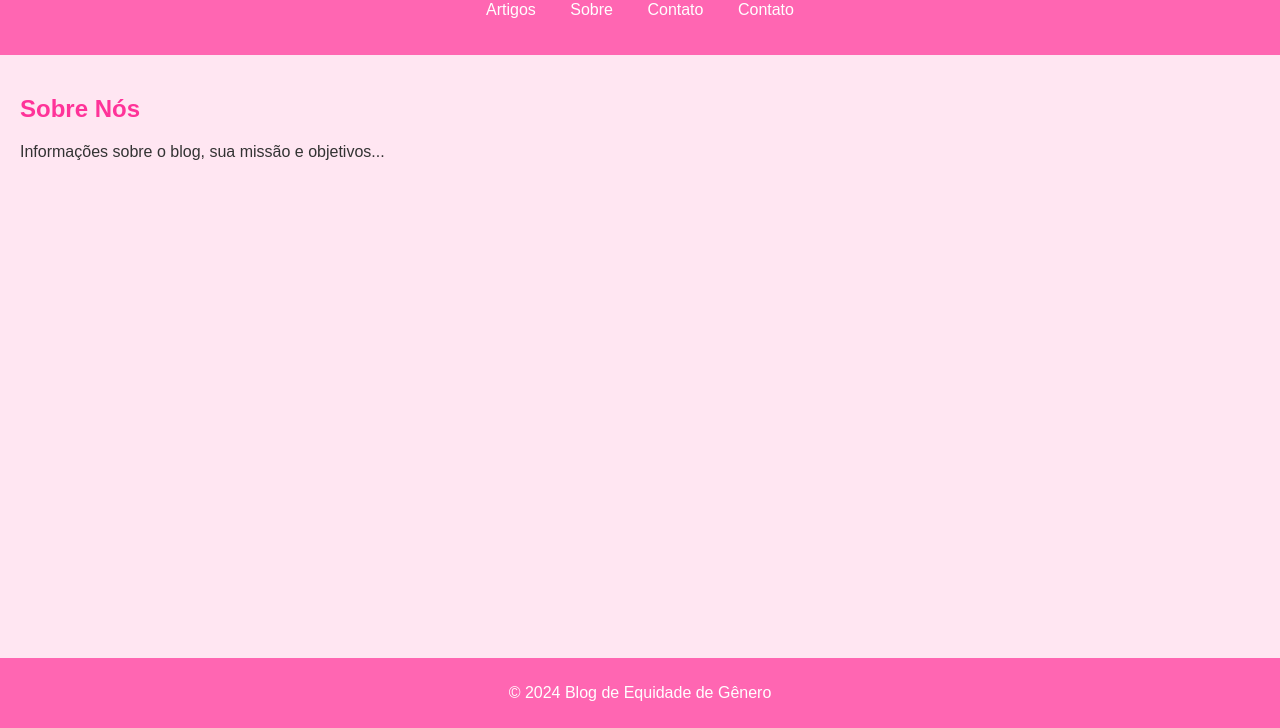
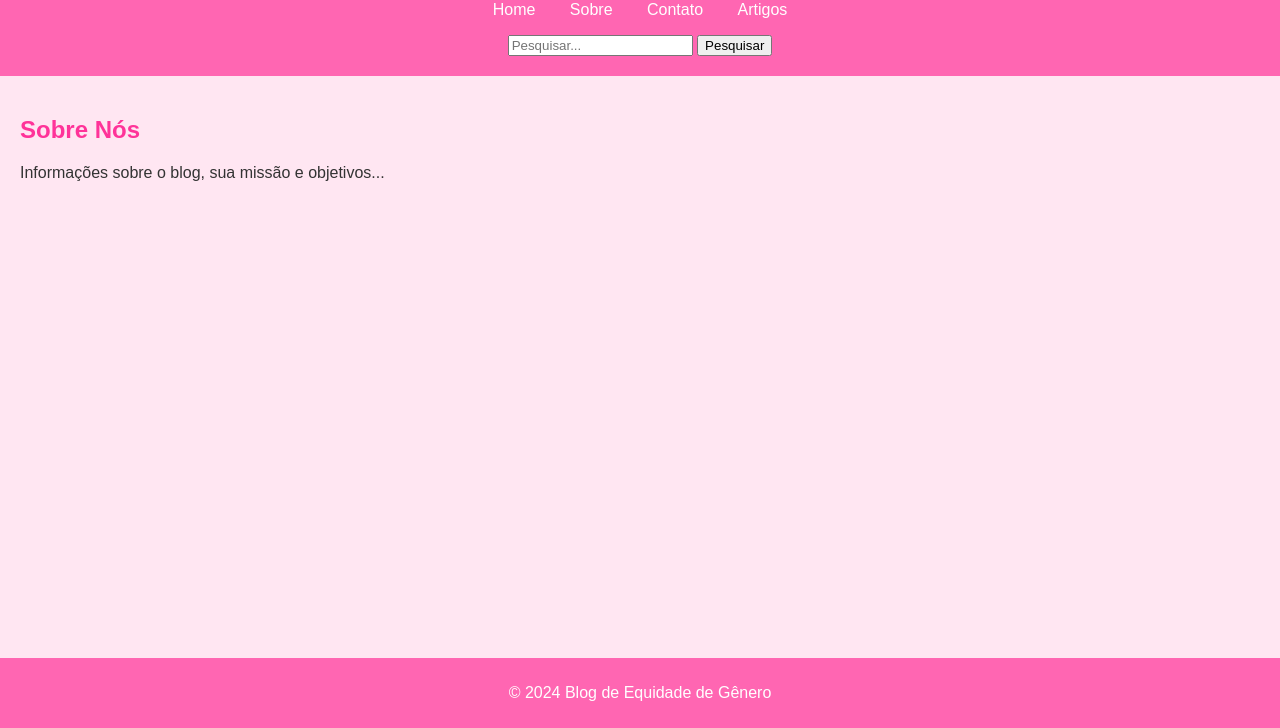
Before and after one commit to julianascimento4/feira_de_ciencias, a plain HTML site: page about.html in a window 1280 px wide. Shown: the part 72-800 px from the top of the page. Drawn offline with Linux system fonts and the light colour scheme.

Commit message:
alteração na pagina do index

```diff
--- a/about.html
+++ b/about.html
@@ -11,12 +11,16 @@
         <h1>Equidade de Gênero e Proteção às Mulheres</h1>
         <nav>
             <ul>
-                <li><a href="home.html">Artigos</a></li>
+                <li><a href="index.html">Home</a></li>
                 <li><a href="about.html">Sobre</a></li>
                 <li><a href="contact.html">Contato</a></li>
-                <li><a href="articles.html">Contato</a></li>
+                <li><a href="articles.html">Artigos</a></li>
             </ul>
         </nav>
+        <div class="search-bar">
+            <input type="text" id="search-input" placeholder="Pesquisar...">
+            <button onclick="search()">Pesquisar</button>
+        </div>
     </header>
     <main>
         <section>
```
Also changed, not shown: articles.html (+1 -1 lines), contact.html (+6 -2 lines), index.html (+5 -0 lines).
